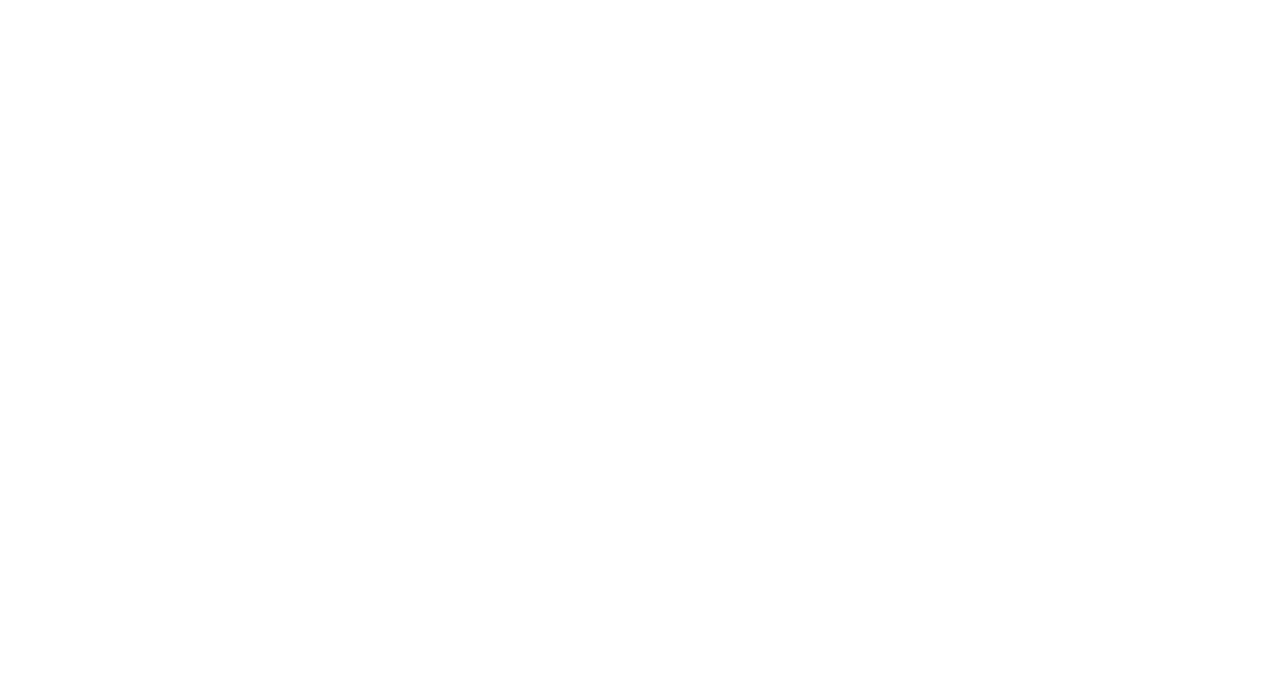
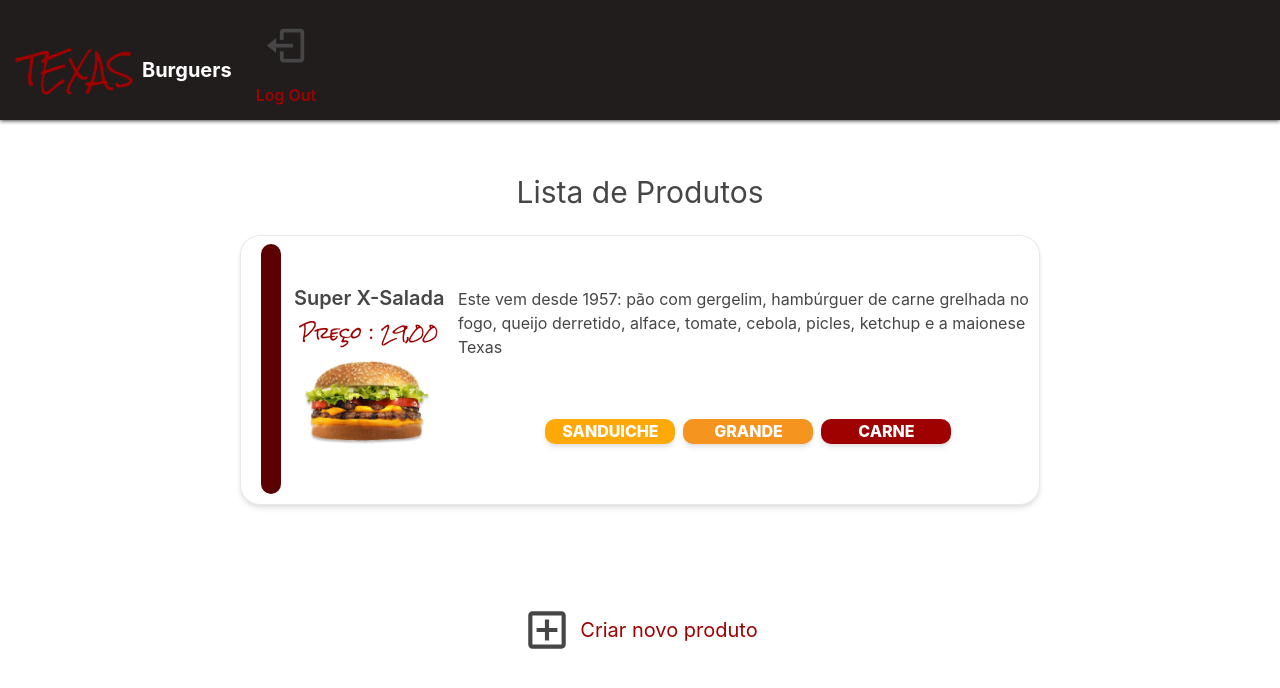
Before and after one commit to zecart22/frontend-my-simple-restaurant, a React (Create React App) app: page /listproducts in a window 1280 px wide. Shown: the top 688 px of the page. Built offline with nearby package versions, Linux system fonts and the light colour scheme.

Commit message:
feat/page List Products done

```diff
--- a/src/components/Cards/CardProduct/index.tsx
+++ b/src/components/Cards/CardProduct/index.tsx
@@ -1,4 +1,14 @@
-import { Box, Flex, HStack, Text, VStack } from "@chakra-ui/react";
+import {
+  Box,
+  Flex,
+  HStack,
+  Text,
+  VStack,
+  Image,
+  theme,
+  Center,
+  useMediaQuery,
+} from "@chakra-ui/react";
 
 export const CardProductSection = () => {
   return (
@@ -29,3 +39,202 @@
     </Flex>
   );
 };
+
+interface CardProductsProps {
+  id: string;
+  title: string;
+  description: string;
+  price: string;
+  size: string;
+  protein: string;
+  image: string;
+  category: string;
+}
+
+export const CardProduct = ({
+  title,
+  description,
+  id,
+  image,
+  price,
+  protein,
+  size,
+  category,
+}: CardProductsProps) => {
+  const [isLargerThan850] = useMediaQuery("(min-width: 850px)");
+
+  return (
+    <>
+      {isLargerThan850 ? (
+        <>
+          <Box
+            w={"800px"}
+            h={"270px"}
+            border={"1px"}
+            borderColor={["theme.grafit", "theme.gray50"]}
+            bg={"theme.white"}
+            boxShadow={"md"}
+            _hover={{
+              transform: "translateY(-2px)",
+              border: "2px",
+              borderColor: "#5B0101",
+            }}
+            transition="border 0.2s, ease 0s, transform 0.2s"
+            borderRadius={20}
+          >
+            <HStack>
+              <Box
+                w={"40px"}
+                h="250px"
+                bg={"theme.wine"}
+                borderRadius={20}
+                mt={2}
+                ml={5}
+              ></Box>
+              <VStack>
+                <Text fontSize={20} fontWeight={"semibold"}>
+                  {title}
+                </Text>
+                <Text fontFamily={"Rock Salt, cursive"} color={"theme.red"}>
+                  Preço : {price}
+                </Text>
+                <Image src={image} />
+              </VStack>
+              <VStack spacing={10}>
+                <Text mb={5}>{description}</Text>
+                <HStack
+                  color={"theme.white"}
+                  fontWeight={"extrabold"}
+                  flexWrap={"wrap"}
+                  justifyContent={"center"}
+                >
+                  <Box
+                    mt={[5, 5, 5, 0]}
+                    mb={[5, 5, 5, 0]}
+                    boxShadow={"md"}
+                    h={"25px"}
+                    w={"130px"}
+                    bg={"#ffa909"}
+                    borderRadius={[40, 10, 40, 10]}
+                    textAlign={"center"}
+                  >
+                    {category.toLocaleUpperCase()}
+                  </Box>
+                  <Box
+                    mt={[5, 5, 5, 0]}
+                    mb={[5, 5, 5, 0]}
+                    boxShadow={"md"}
+                    h={"25px"}
+                    w={"130px"}
+                    bg={"theme.orange"}
+                    borderRadius={[40, 10, 40, 10]}
+                    textAlign={"center"}
+                  >
+                    {size.toLocaleUpperCase()}
+                  </Box>
+                  <Box
+                    mt={[5, 5, 5, 0]}
+                    mb={[5, 5, 5, 0]}
+                    boxShadow={"md"}
+                    h={"25px"}
+                    w={"130px"}
+                    bg={"theme.red"}
+                    borderRadius={[40, 10, 40, 10]}
+                    textAlign={"center"}
+                  >
+                    {protein.toLocaleUpperCase()}
+                  </Box>
+                </HStack>
+              </VStack>
+            </HStack>
+          </Box>
+        </>
+      ) : (
+        <>
+          <Box
+            mt={5}
+            w={"350px"}
+            h={"570px"}
+            border={"1px"}
+            borderColor={"theme.gray100"}
+            borderLeft={"5px"}
+            borderLeftColor={"theme.white"}
+            bg={"theme.white"}
+            boxShadow={"lg"}
+            _hover={{
+              transform: "translateY(-2px)",
+              border: "2px",
+              borderColor: "#5B0101",
+            }}
+            transition="border 0.2s, ease 0s, transform 0.2s"
+            borderRadius={20}
+          >
+            <HStack>
+              <Box
+                w={"5px"}
+                h="520px"
+                bg={"theme.wine"}
+                borderRadius={20}
+                mt={4}
+                ml={1}
+              ></Box>
+              <VStack>
+                <VStack>
+                  <Text fontSize={20} fontWeight={"semibold"} mt={3}>
+                    {title}
+                  </Text>
+                  <Text fontFamily={"Rock Salt, cursive"} color={"theme.red"}>
+                    Preço : {price}
+                  </Text>
+                  <Image src={image} />
+                </VStack>
+                <VStack spacing={10}>
+                  <Text mb={5} w={"300px"} textAlign={"justify"}>
+                    {description}
+                  </Text>
+                  <VStack
+                    color={"theme.white"}
+                    fontWeight={"extrabold"}
+                    flexWrap={"wrap"}
+                    justifyContent={"center"}
+                  >
+                    <Box
+                      boxShadow={"md"}
+                      h={"25px"}
+                      w={"320px"}
+                      bg={"#ffa909"}
+                      borderRadius={[40, 10, 40, 10]}
+                      textAlign={"center"}
+                    >
+                      Categoria: {category.toLocaleUpperCase()}
+                    </Box>
+                    <Box
+                      boxShadow={"md"}
+                      h={"25px"}
+                      w={"320px"}
+                      bg={"theme.orange"}
+                      borderRadius={[40, 10, 40, 10]}
+                      textAlign={"center"}
+                    >
+                      Tamanho: {size.toLocaleUpperCase()}
+                    </Box>
+                    <Box
+                      boxShadow={"md"}
+                      h={"25px"}
+                      w={"320px"}
+                      bg={"theme.red"}
+                      borderRadius={[40, 10, 40, 10]}
+                      textAlign={"center"}
+                    >
+                      Proteína: {protein.toLocaleUpperCase()}
+                    </Box>
+                  </VStack>
+                </VStack>
+              </VStack>
+            </HStack>
+          </Box>
+        </>
+      )}
+    </>
+  );
+};
--- /dev/null
+++ b/src/pages/ListProducts/index.tsx
@@ -0,0 +1,34 @@
+import { VStack, Text, HStack } from "@chakra-ui/react";
+import { Header } from "../../components/Header";
+import { MdOutlineAddBox } from "react-icons/md";
+import { CardProduct } from "../../components/Cards/CardProduct";
+import img from "../../assets/images/lanche.png";
+
+export const ListProducts = () => {
+  return (
+    <>
+      <Header />
+      <VStack mt={50} spacing={5} justifyContent={"center"}>
+        <Text fontSize={30}>Lista de Produtos</Text>
+        <CardProduct
+          category={"Sanduiche"}
+          description={
+            "Este vem desde 1957: pão com gergelim, hambúrguer de carne grelhada no fogo, queijo derretido, alface, tomate, cebola, picles, ketchup e a maionese Texas"
+          }
+          id={"233"}
+          image={img}
+          price={"29,00"}
+          protein={"carne"}
+          size={"grande"}
+          title={"Super X-Salada"}
+        />
+        <HStack mt={20}>
+          <MdOutlineAddBox size={50} color={"theme.gray100"} />
+          <Text fontSize={20} color={"theme.red"}>
+            Criar novo produto
+          </Text>
+        </HStack>
+      </VStack>
+    </>
+  );
+};
--- a/src/routes/index.tsx
+++ b/src/routes/index.tsx
@@ -7,6 +7,7 @@
 import { CreateProduct } from "../pages/CreateProduct";
 import { ListCategory } from "../pages/ListCategories";
 import { ListOrders } from "../pages/ListOrders";
+import { ListProducts } from "../pages/ListProducts";
 
 export const Routes = () => {
   return (
@@ -19,6 +20,7 @@
       <Route exact path="/createproduct" component={CreateProduct} />
       <Route exact path="/listcategory" component={ListCategory} />
       <Route exact path="/listorders" component={ListOrders} />
+      <Route exact path="/listproducts" component={ListProducts} />
     </Switch>
   );
 };
```
Also changed, not shown: src/assets/images/lanche.png (added).
